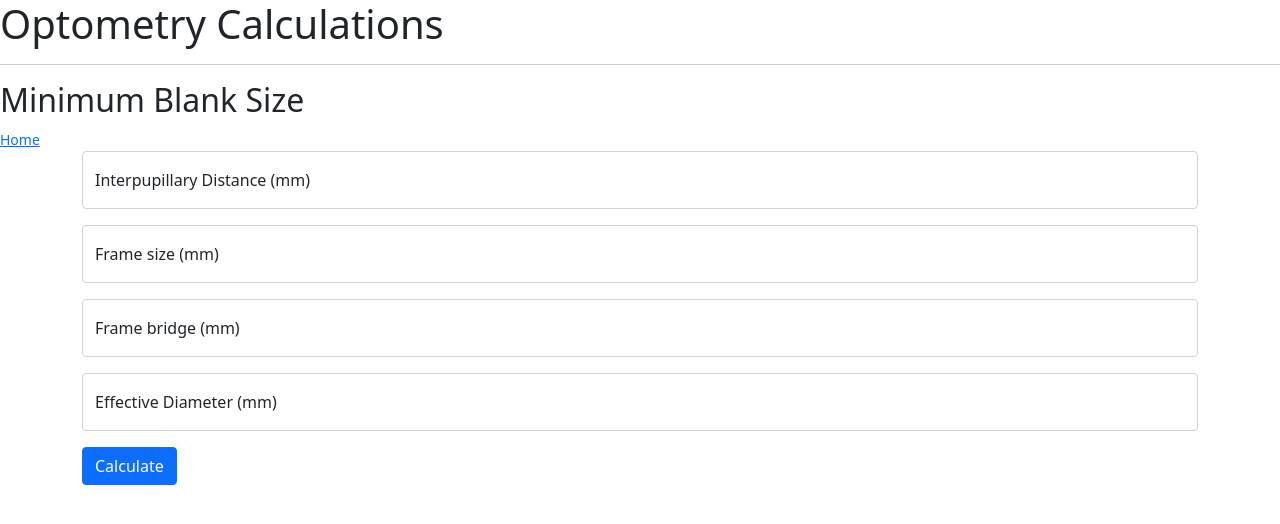
After one commit to shivan-s/optomcalcOLD, a Django app: page /minimum_blank_size/ in a window 1280 px wide. The commit adds this page. Shown: the top 524 px of the page. Run offline with Django 3.2, Linux system fonts and the light colour scheme.

Commit message:
working in minimum blank size

```diff
--- a/calculator/templates/calculator/base.html
+++ b/calculator/templates/calculator/base.html
@@ -1,10 +1,19 @@
 <!DOCTYPE html>
 <html>
 	<head>
+		<title> OptomCalc | {% block title %}{% endblock %} </title>
+		<link href="https://cdn.jsdelivr.net/npm/bootstrap@5.0.0-beta3/dist/css/bootstrap.min.css" rel="stylesheet" integrity="sha384-eOJMYsd53ii+scO/bJGFsiCZc+5NDVN2yr8+0RDqr0Ql0h+rP48ckxlpbzKgwra6" crossorigin="anonymous">
 	</head>
 	<body>
 		<h1>Optometry Calculations</h1>
 		<hr />
+		<h2>{% block heading %}{% endblock %}</h2>
+		<small>
+			<a href="{% url 'index' %}">
+				Home
+			</a>
+		</small><br />
+
 		{% block content %}
 
 		{% endblock content %}
--- /dev/null
+++ b/calculator/templates/calculator/minimum_blank_size.html
@@ -0,0 +1,44 @@
+{% extends 'calculator/base.html' %}
+
+{% block title %}Minimum Blank Size{% endblock %}
+
+{% block heading %}Minimum Blank Size{% endblock %}
+
+{% block content %}
+
+	<form>
+		<div class="container">
+			<div class="row">
+				<div class="col-sm">
+					<div class="form-floating mb-3">
+						<input type="number" class="form-control" id="floatingInput" placeholder="60">
+						<label for="floatingInput">Interpupillary Distance (mm)</label>
+					</div>
+					<div class="form-floating mb-3">
+						<input type="number" class="form-control" id="floatingInput" placeholder="50">
+						<label for="floatingInput">Frame size (mm)</label>
+					</div>
+					<div class="form-floating mb-3">
+						<input type="number" class="form-control" id="floatingInput" placeholder="16">
+						<label for="floatingInput">Frame bridge (mm)</label>
+					</div>
+					<div class="form-floating mb-3">
+						<input type="number" class="form-control" id="floatingInput" placeholder="52">
+						<label for="floatingInput">Effective Diameter (mm)</label>
+					</div>
+					<div>
+						<button type="submit" class="btn btn-primary">Calculate</button>
+					</div>
+			</div>
+		</div>
+	</form>
+
+
+	{# frame size #}
+	{#	frame bridge #}
+	{# frame effective #}
+	{# diameter #}
+	{#	calculate #}
+	{# column #}
+
+{% endblock %}
--- a/calculator/urls.py
+++ b/calculator/urls.py
@@ -4,5 +4,5 @@ from . import views
 
 urlpatterns = [
         path('', views.index, name='index'),
-        path('minimal_lens_thickness/', views.minimal_lens_thickness, name='minimal_lens_thickness'),
+        path('minimum_blank_size/', views.minimum_blank_size, name='minimum_blank_size'),
         ]
--- a/calculator/views.py
+++ b/calculator/views.py
@@ -5,5 +5,5 @@ from django.http import HttpResponse
 def index(request):
     return render(request=request, template_name='calculator/index.html')
 
-def minimal_lens_thickness(request):
-    return render(request=request, template_name='calculator/minimum_lens_thickness.html')
+def minimum_blank_size(request):
+    return render(request=request, template_name='calculator/minimum_blank_size.html')
```
Also changed, not shown: calculator/templates/calculator/index.html (+5 -5 lines), calculator/templates/calculator/minimum_lens_thickness.html (deleted, +0 -20 lines).
